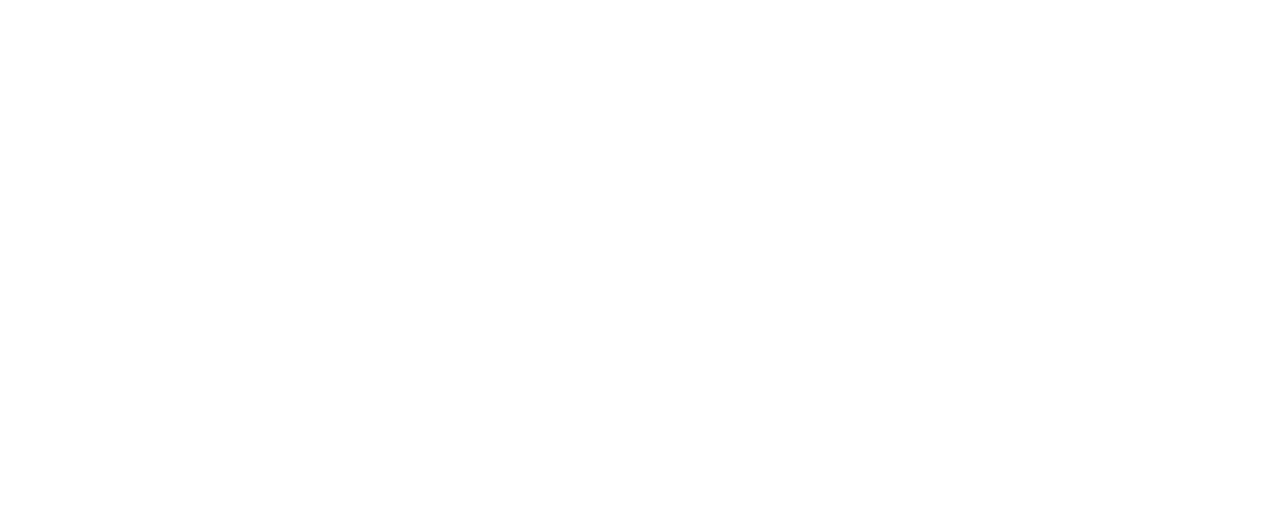
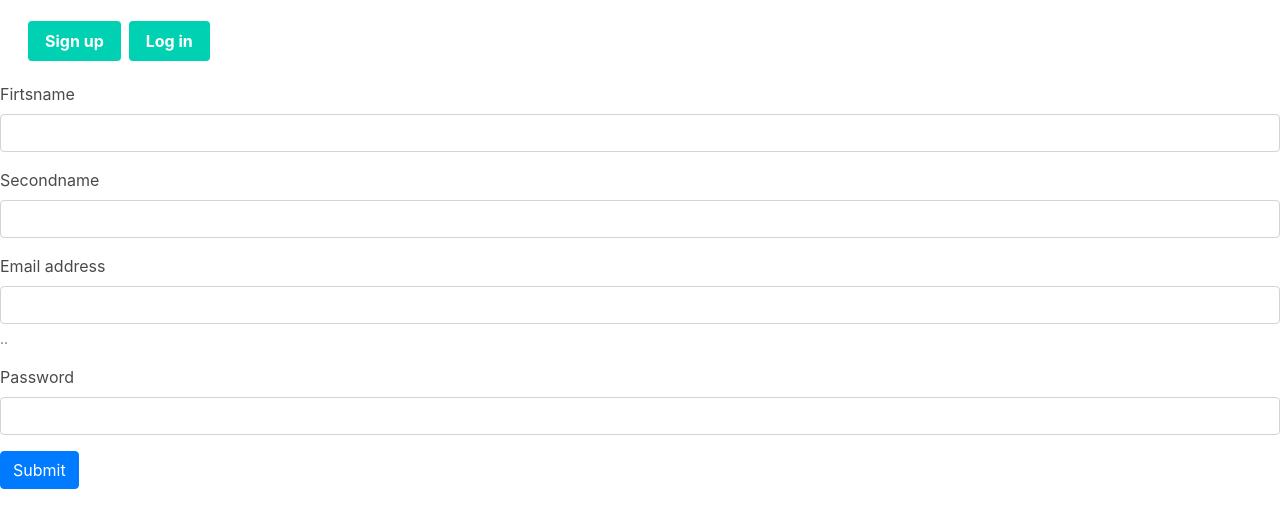
Before and after one commit to jimmyjamesjj/wheels-in-motion-client, a React (Create React App) app: page /Signup in a window 1280 px wide. Shown: the top 528 px of the page. Built offline with nearby package versions, Linux system fonts and the light colour scheme.

Commit message:
signup, login

```diff
--- a/src/App.js
+++ b/src/App.js
@@ -1,18 +1,111 @@
 import React, {Component} from "react";
-import { Switch, Route } from "react-router-dom";
+import { Switch, Route,withRouter } from "react-router-dom";
 import HomePage from './components/HomePage'
-
+import SportcarDetails from './components/SportcarDetails'
+import NavBar from './components/NavBar'
+import Signup from './components/Signup'
+import axios from 'axios'
+import config from './config'
+import Signin from './components/Signin'
 
 class App extends Component {
+  state={
+    sportcar:[]
+}
+handleSignUp = (event) => {
+  event.preventDefault()
+  let user = {
+    fname: event.target.fname.value,
+    sname: event.target.sname.value,
+    email: event.target.email.value,
+    password: event.target.password.value
+  }
+
+  axios.post(`${config.API_URL}/api/Signup`, user)
+    .then((response) => {
+        this.setState({
+          loggedInUser: response.data
+        }, () => {
+          this.props.history.push('/')
+        })
+    })
+    .catch((err) => {
+    })
+}
+
+handleSubmit = (event) => {
+  event.preventDefault()
+  let fname = event.target.fname.value
+  let sname = event.target.sname.value
+  let email = event.target.email.value
+  let password= event.target.password.value
+
+  axios.post(`${config.API_URL}/api/create`, {
+    fname: fname,
+    sname: sname,
+    email:email,
+    password:password,
+
+  })
+    .then((response) => {
+
+        this.setState({
+          sportcar: [response.data, ...this.state.sportcar]
+        }, () => {
+
+          this.props.history.push('/')
+        })
+
+    })
+    .catch((err) => {
+      console.log('Create failed', err)
+    })
+}
+
+handleSignIn = (event) => {
+  event.preventDefault()
+  let user = {
+    email: event.target.email.value,
+    password: event.target.password.value
+  }
+
+  axios.post(`${config.API_URL}/api/signin`, user, {withCredentials: true})
+    .then((response) => {
+        this.setState({
+          loggedInUser: response.data
+        }, () => {
+          this.props.history.push('/')
+        })
+    })
+    .catch((err) => {
+        console.log('Something went wrong', err)
+    })
+ }
+
   render() {
   return (
     <div className="App">
+      <NavBar/>
       <Switch>
-        <Route exact path="/" component={HomePage} />
+        <Route exact path="/" component={HomePage}  />
+
+            {/* <Route  path="/SportcarDetails/:sportcarId" render={() => {
+                return <SportcarDetails   />   }} /> */}
+
+                <Route path="/Signup"  render ={()=>{
+                  return <Signup onSignUp={this.handleSignUp} />
+                }}/>
+
+                <Route  path="/signin"  render={(routeProps) => {
+              return  <Signin onSignIn={this.handleSignIn} {...routeProps}  />
+            }}/>
+
+
+
       </Switch>
     </div>
   );
   }
 
 }
-export default App;
+export default withRouter(App);
--- a/src/components/HomePage.js
+++ b/src/components/HomePage.js
@@ -1,13 +1,14 @@
 import React, { Component } from 'react'
-import NavBar from './NavBar'
+import NewPost from './NewPost'
+
 
  class HomePage extends Component {
+
     render() {
         return (
             <div>
-                <NavBar/>
-                <h1>wheels in motion</h1>
-
+                <NewPost />
+               <h1>sport car user posts!</h1>
             </div>
         )
     }
--- a/src/components/NavBar.js
+++ b/src/components/NavBar.js
@@ -1,29 +1,32 @@
 import React, { Component } from 'react'
 import 'bulma/css/bulma.css'
+import {Link} from  'react-router-dom'
 
  class NavBar extends Component {
     render() {
         return (
+
             <div>
+
                 <nav class="navbar" role="navigation" aria-label="main navigation">
   <div class="navbar-brand">
   <div id="navbarBasicExample" class="navbar-menu">
     <div class="navbar-start">
-      <a class="navbar-item">
-        Home
-      </a>
+
+
+
       </div>
     </div>
 
     <div class="navbar-end">
       <div class="navbar-item">
         <div class="buttons">
-          <a class="button is-primary">
+          <Link to="/Signup" class="button is-primary">
             <strong>Sign up</strong>
-          </a>
-          <a class="button is-primary">
-            Log in
-          </a>
+          </Link>
+          <Link to="/Signin" class="button is-primary">
+          <strong>Log in</strong>
+          </Link>
         </div>
       </div>
     </div>
--- /dev/null
+++ b/src/components/NewPost.js
@@ -0,0 +1,14 @@
+import React, { Component } from 'react'
+
+ class newPost extends Component {
+    render() {
+        return (
+            <div>
+
+            </div>
+        )
+    }
+}
+
+
+export default newPost
--- /dev/null
+++ b/src/components/Signin.js
@@ -0,0 +1,21 @@
+import React, { Component } from 'react'
+
+ class signin extends Component {
+    render() {
+        return (
+            <form onSubmit={this.props.onSignIn}>
+            <div className="form-group">
+                <label htmlFor="InputEmail">Email address</label>
+                <input type="email" className="form-control" id="InputEmail" name="email" />
+            </div>
+            <div className="form-group">
+                <label htmlFor="InputPassword">Password</label>
+                <input name="password" type="password" className="form-control" id="InputPassword" />
+            </div>
+            <button type="submit" className="btn btn-primary">Submit</button>
+        </form>
+        )
+    }
+}
+
+export default signin
--- /dev/null
+++ b/src/components/Signup.js
@@ -0,0 +1,33 @@
+import React, { Component } from 'react'
+
+
+ class Signup extends Component {
+    render() {
+        return (
+            <form onSubmit={this.props.onSignUp}>
+            <div className="form-group">
+                <label htmlFor="InputUsername">Firtsname</label>
+                <input type="text" className="form-control" id="InputUsername" name="fname" />
+            </div>
+            <div className="form-group">
+                <label htmlFor="InputUsername">Secondname</label>
+                <input type="text" className="form-control" id="InputUsername" name="sname" />
+            </div>
+            <div className="form-group">
+                <label htmlFor="InputEmail">Email address</label>
+                <input type="email" className="form-control" id="InputEmail" name="email" />
+                <small id="emailHelp" className="form-text text-muted">..</small>
+            </div>
+            <div className="form-group">
+                <label htmlFor="InputPassword">Password</label>
+                <input name="password" type="password" className="form-control" id="InputPassword" />
+            </div>
+
+            <button type="submit" className="btn btn-primary">Submit</button>
+        </form>
+        )
+    }
+}
+
+
+export default Signup
--- /dev/null
+++ b/src/components/SportcarDetails.js
@@ -0,0 +1,18 @@
+import React, { Component } from 'react'
+
+ class sportcarDetails extends Component {
+    render() {
+        return (
+            <div>
+                <div> </div>
+                <div></div>
+                <div></div>
+                <div></div>
+                <div></div>
+
+            </div>
+        )
+    }
+}
+
+export default sportcarDetails
--- /dev/null
+++ b/src/config.js
@@ -0,0 +1,3 @@
+export default {
+	API_URL: process.env.REACT_APP_SERVER_URL
+}
```
Also changed, not shown: src/components/Profile.js (added, +14 -0 lines), src/components/Requestcar.js (added, +14 -0 lines).
